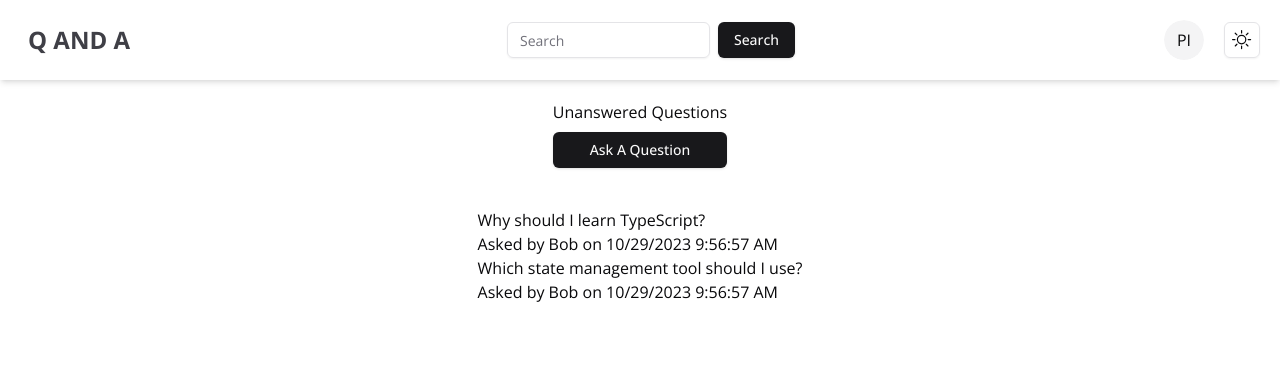
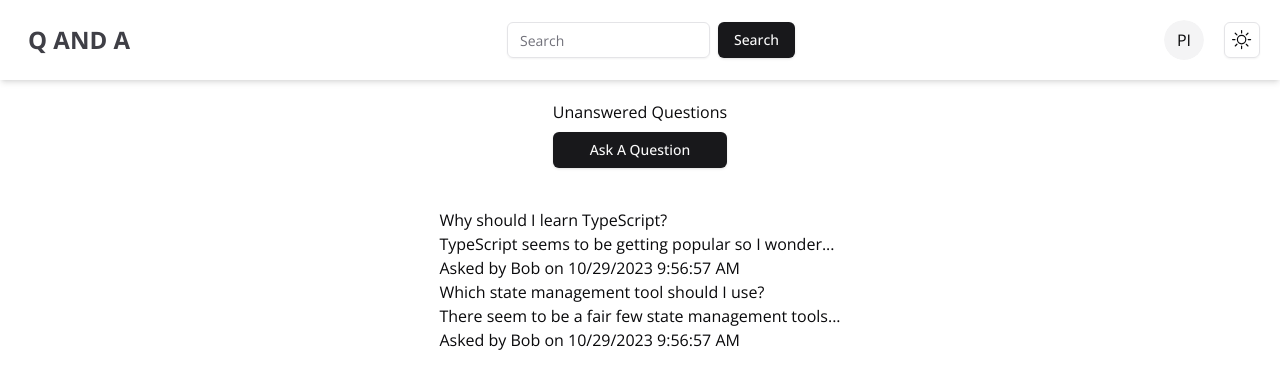
Before and after one commit to KennedyMungai/NewQAndA, a Next.js app in the folder frontend/: page / in a window 1280 px wide. Shown: the top 388 px of the page. Built offline with nearby package versions, Linux system fonts and the light colour scheme.

Commit message:
Added the questions content

```diff
--- a/frontend/components/Questions/Question.tsx
+++ b/frontend/components/Questions/Question.tsx
@@ -6,6 +6,11 @@ const Question = ({ data }: Props) => {
 	return (
 		<div>
 			<div className=''>{data.title}</div>
+			<div className=''>
+				{data.content.length > 50
+					? `${data.content.substring(0, 50)}...`
+					: data.content}
+			</div>
 			<div className=''>{`Asked by ${
 				data.userName
 			} on ${data.created.toLocaleDateString()} ${data.created.toLocaleTimeString()}`}</div>
```
